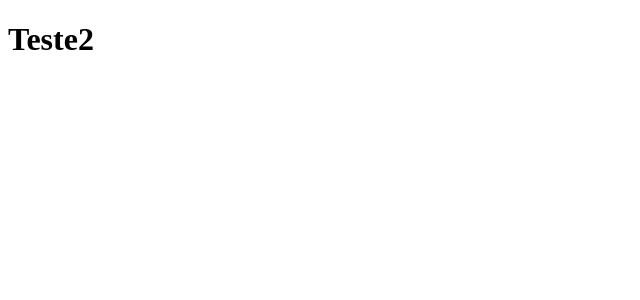
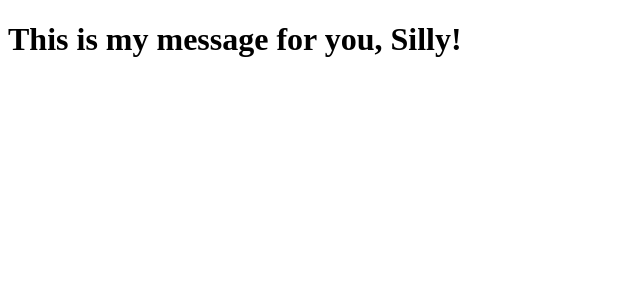
Before and after one commit to MateusPaula/clone-tabnews, a Next.js app: page / in a window 1280 px wide. Shown: the top 300 px of the page, without its empty margins (0-640 px from the left). Built offline with nearby package versions, Linux system fonts and the light colour scheme.

Commit message:
nova mensagem da página

```diff
--- a/pages/index.js
+++ b/pages/index.js
@@ -1,5 +1,5 @@
 function Home() {
-    return <h1>Teste2</h1>
+    return <h1>This is my message for you, Silly!</h1>
 }
 
 export default Home;
```
